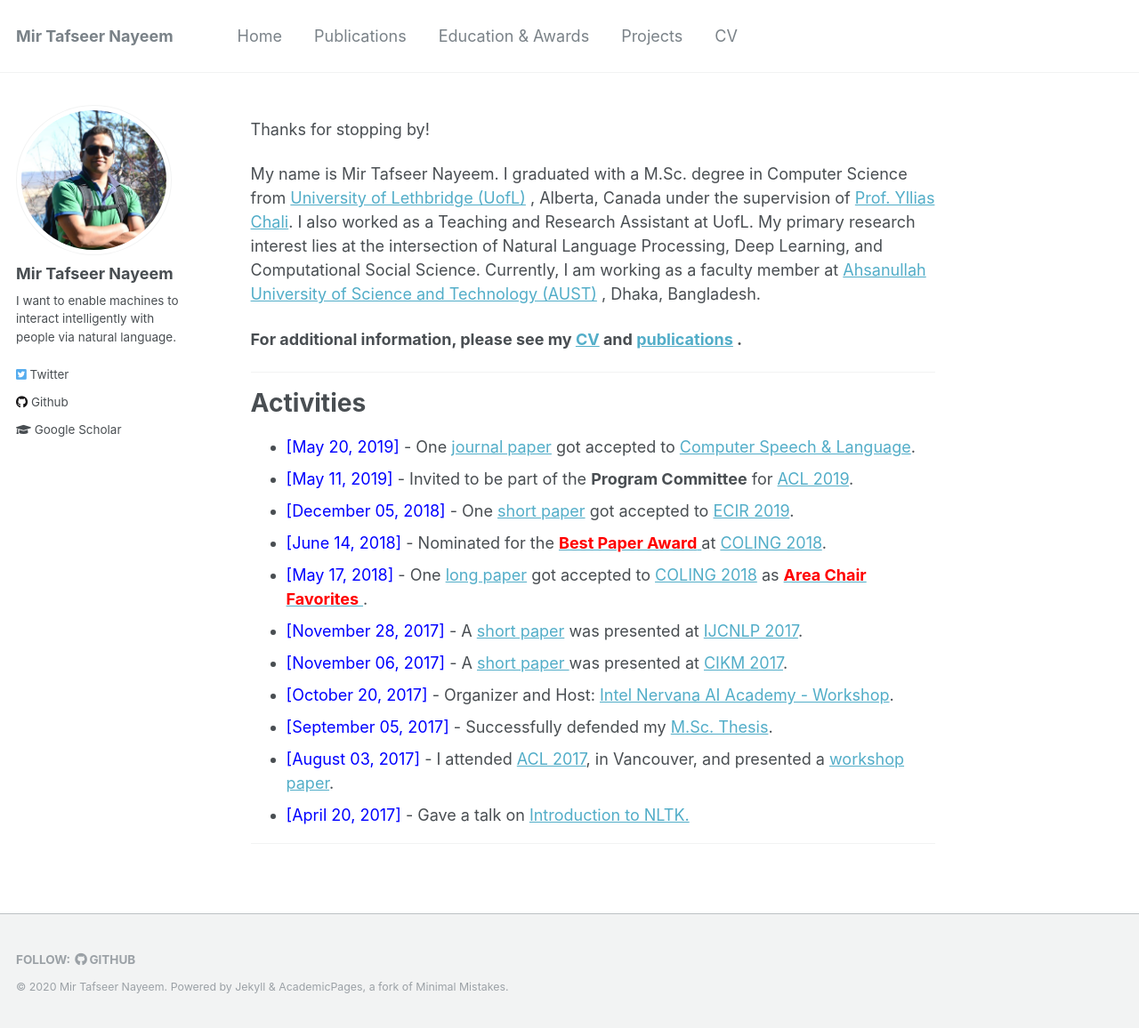
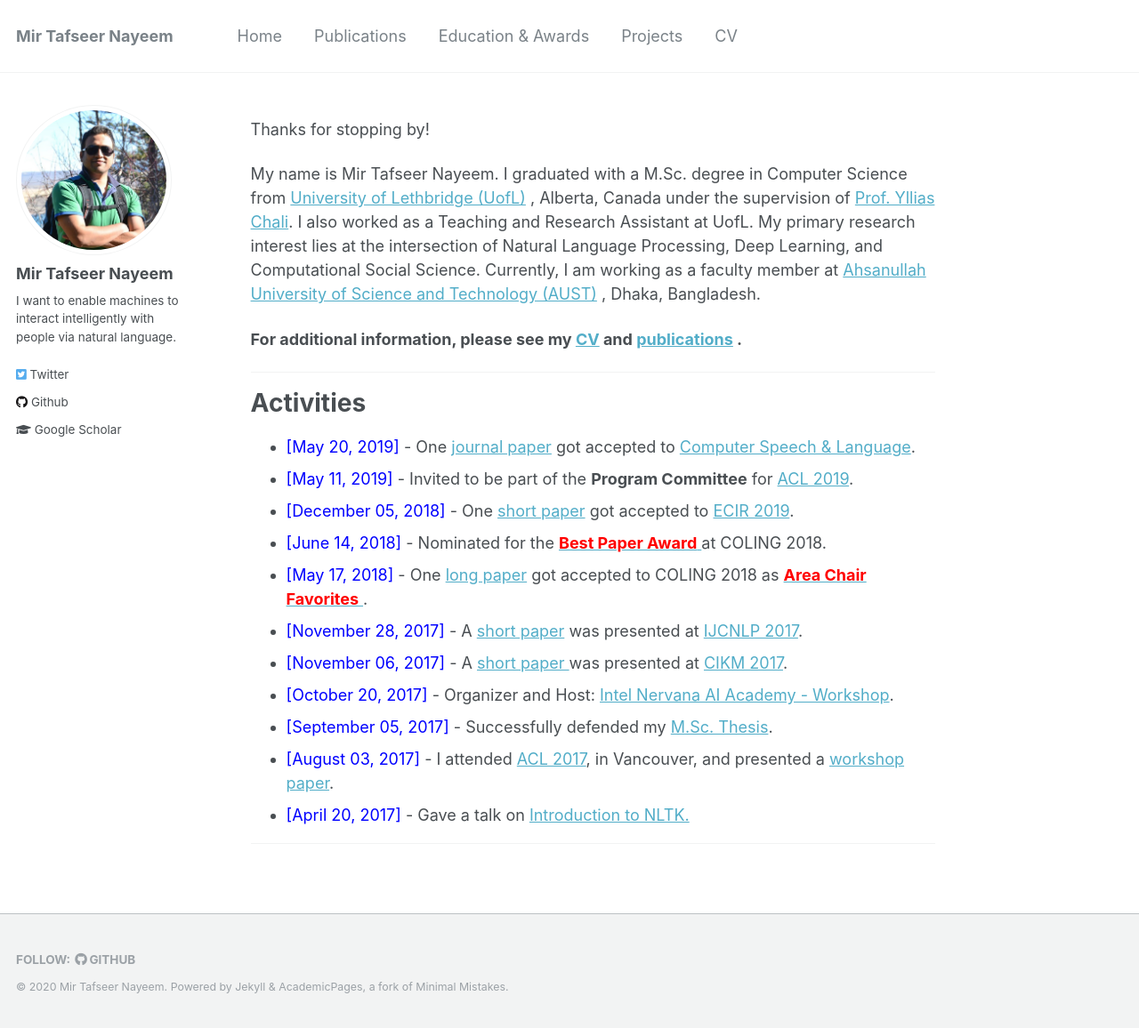
Before and after one commit to sujan-sarker/sujan-sarker.github.io, a Jekyll site: the page built from _pages/about.md, in a window 1280 px wide and 1156 px high. Shown: the whole window at 89% size. Built offline with Jekyll 4.4.1, drawn with Linux system fonts in a browser that asks for light colours; part of the change alters nothing that is shown.

Commit message:
Last Update

```diff
--- a/_pages/about.md
+++ b/_pages/about.md
@@ -22,8 +22,8 @@ My name is Mir Tafseer Nayeem. I graduated with a M.Sc. degree in Computer Scien
 * <span style="color:Blue"> [May 20, 2019] </span> - One [journal paper](https://www.sciencedirect.com/science/article/pii/S0885230818303449) got accepted to  [Computer Speech & Language](https://www.journals.elsevier.com/computer-speech-and-language).
 * <span style="color:Blue"> [May 11, 2019] </span> - Invited to be part of the **Program Committee** for [ACL 2019](http://www.acl2019.org/EN/index.xhtml).
 * <span style="color:Blue"> [December 05, 2018] </span> - One [short paper](https://link.springer.com/chapter/10.1007/978-3-030-15719-7_14) got accepted to [ECIR 2019](http://ecir2019.org/).
-* <span style="color:Blue"> [June 14, 2018] </span> - Nominated for the [<span style="color:Red"> **Best Paper Award** </span>](http://coling2018.org/coling-2018-best-papers/) at [COLING 2018](http://coling2018.org/).
-* <span style="color:Blue"> [May 17, 2018] </span> - One [long paper](http://aclweb.org/anthology/C18-1102) got accepted to [COLING 2018](http://coling2018.org/) as [<span style="color:Red"> **Area Chair Favorites** </span>](http://coling2018.org/coling-2018-best-papers/).
+* <span style="color:Blue"> [June 14, 2018] </span> - Nominated for the [<span style="color:Red"> **Best Paper Award** </span>](https://tafseer-nayeem.github.io/files/COLING_2018_Area_Chair_Favorite.pdf) at COLING 2018.
+* <span style="color:Blue"> [May 17, 2018] </span> - One [long paper](http://aclweb.org/anthology/C18-1102) got accepted to COLING 2018 as [<span style="color:Red"> **Area Chair Favorites** </span>](https://tafseer-nayeem.github.io/files/COLING_2018_Area_Chair_Favorite.pdf).
 * <span style="color:Blue"> [November 28, 2017] </span> - A [short paper](http://www.aclweb.org/anthology/I17-2071) was presented at [IJCNLP 2017](http://ijcnlp2017.org/site/page.aspx?pid=901&sid=1133&lang=en).
 * <span style="color:Blue"> [November 06, 2017] </span> - A [short paper ](https://dl.acm.org/citation.cfm?id=3133106) was presented at [CIKM 2017](http://www.cikmconference.org/CIKM2017/index.html).
 * <span style="color:Blue"> [October 20, 2017] </span> - Organizer and Host: [Intel Nervana AI Academy - Workshop](https://www.intel.ai/).
```
Also changed, not shown: 2 other files.
